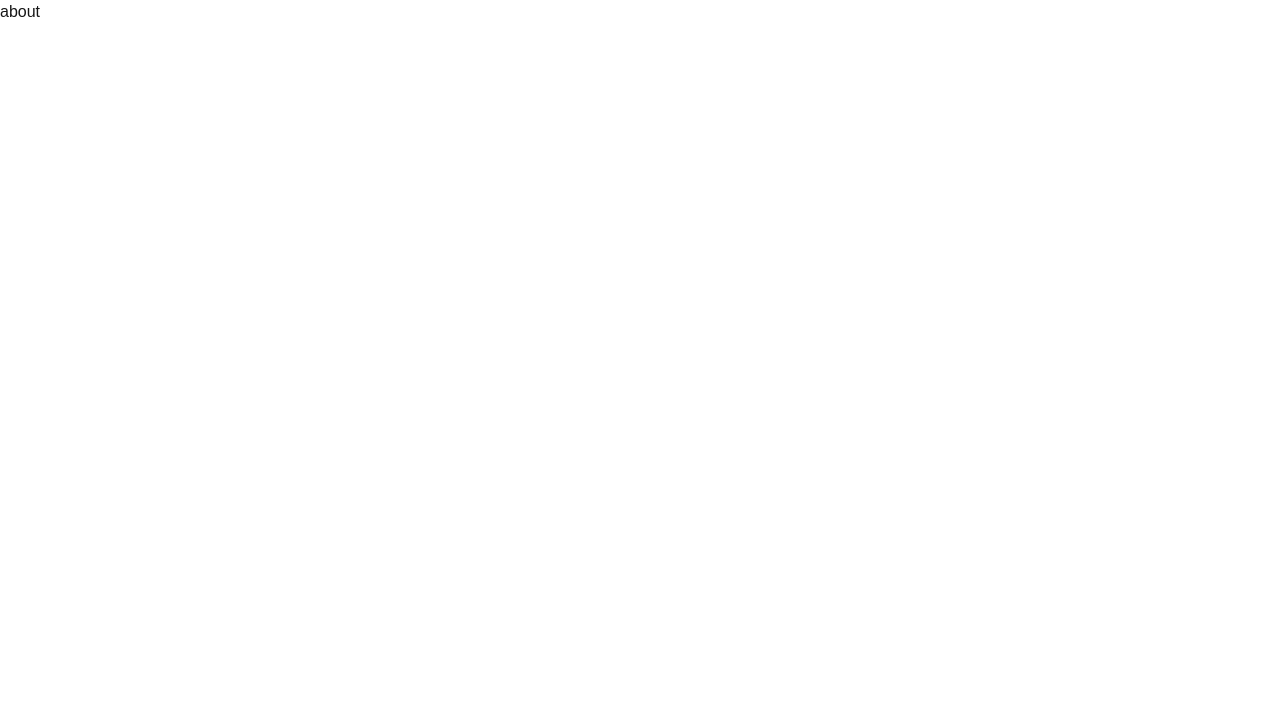
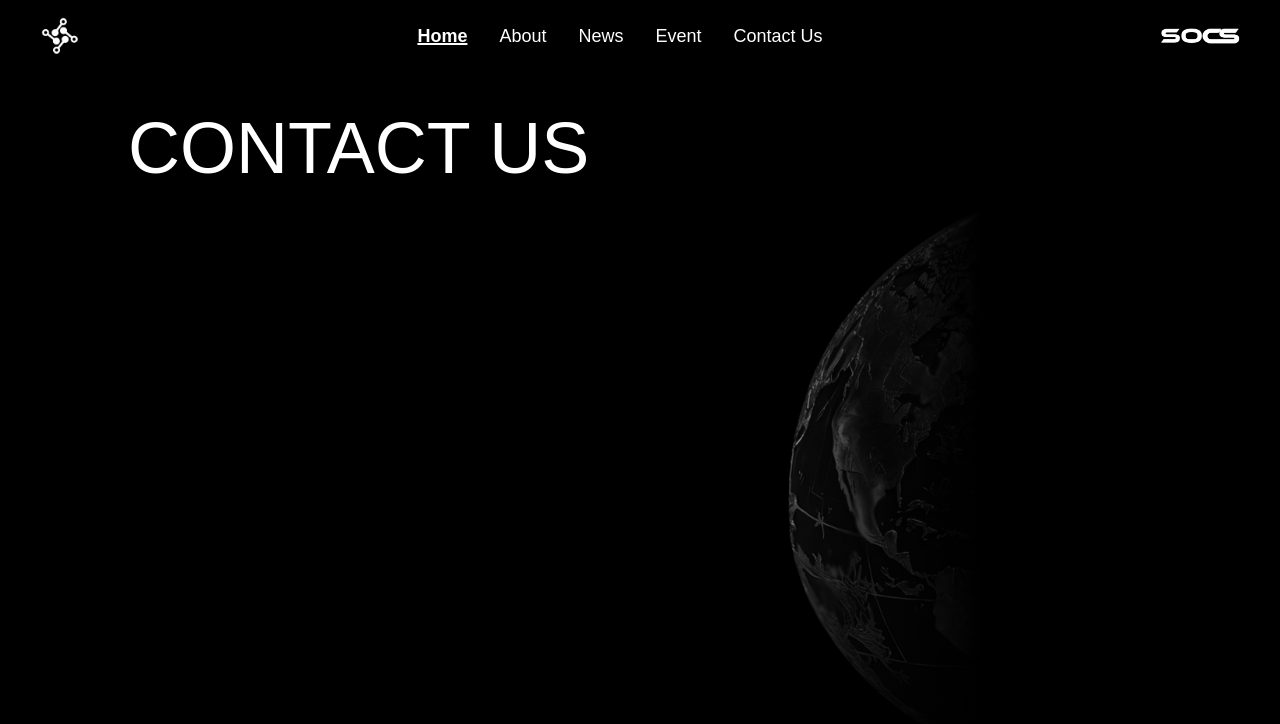
Before and after one commit to GihanSVND/SOCS-Website-Front_end, a Next.js app in the folder socs_website/: page /contact_us in a window 1280 px wide. Shown: the top 724 px of the page. Built offline with nearby package versions, Linux system fonts and the light colour scheme.

Commit message:
Create Contact Us

```diff
--- a/socs_website/src/app/contact_us/page.tsx
+++ b/socs_website/src/app/contact_us/page.tsx
@@ -1,7 +1,29 @@
+"use client";
+
+import Navbar from "@/components/navbar";
+
 export default function About() {
     return (
-        <div>
-            about
+        <div className="bg-black min-h-screen">
+            <Navbar />
+            <section className="flex justify-between items-start mt-10 relative"> {/* Align items at the start */}
+                <div className="text-left ml-32">
+                    <h1 className="text-white text-7xl">
+                        CONTACT US
+                    </h1>
+                </div>
+                <div className="mr-0 relative -mt-10"> {/* Added margin-top here */}
+                    <img
+                        src="/images/contact us.png"
+                        alt="Contact Us"
+                        style={{ width: '600px', height: 'auto' }} // Set width
+                    />
+                    <div
+                        className="absolute top-0 left-0 h-full w-full bg-gradient-to-l from-black via-black to-transparent opacity-100"
+                        style={{ clipPath: 'inset(0 0% 0 0)' }} // Adjust gradient opacity for the left side
+                    />
+                </div>
+            </section>
         </div>
     );
 }
```
Also changed, not shown: socs_website/package.json (+4 -4 lines), 1 other file (tests, documents, lock files or other folders).
